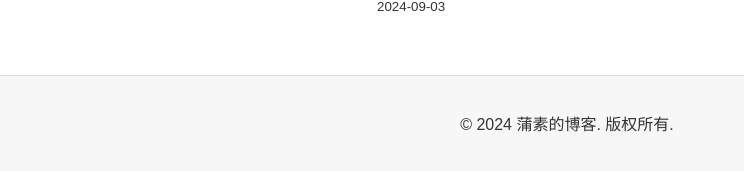
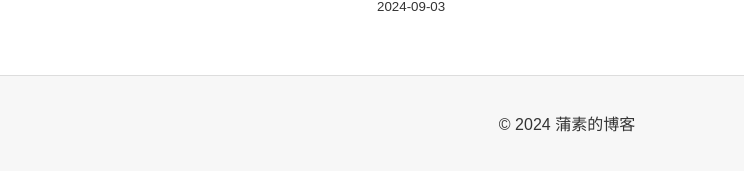
Before and after one commit to pususu/skills-github-pages, a Jekyll site: the page built from index.html, in a window 1280 px wide. Shown: the part 536-707 px from the top of the page, without its empty margins (73-817 px from the left). Built offline with Jekyll 4.4.1, drawn with Linux system fonts in a browser that asks for light colours.

Commit message:
Update default.html

```diff
--- a/_layouts/default.html
+++ b/_layouts/default.html
@@ -20,7 +20,7 @@
         </nav>
     </header>
 
-    <!-- 主体内容，包含左侧栏和右侧内容 -->
+    <!-- 主体内容区域 -->
     <div class="main-content" style="display: flex; align-items: flex-start;">
         <!-- 左侧栏，包含头像和个人信息 -->
         <aside class="sidebar">
@@ -31,16 +31,16 @@
             </div>
         </aside>
 
-        <!-- 右侧内容区域 -->
-        <section class="content" style="flex: 3;">
-            {{ content }}
+        <!-- 右侧内容显示具体页面内容 -->
+        <section class="content" style="flex: 3; padding-left: 50px;">
+            {{ content }} <!-- 这里插入具体页面的内容 -->
         </section>
     </div>
 
     <!-- 页脚 -->
     <footer class="site-footer">
         <div class="container">
-            <p>&copy; 2024 蒲素的博客. 版权所有.</p>
+            <p>&copy; 2024 蒲素的博客</p>
         </div>
     </footer>
 
```
